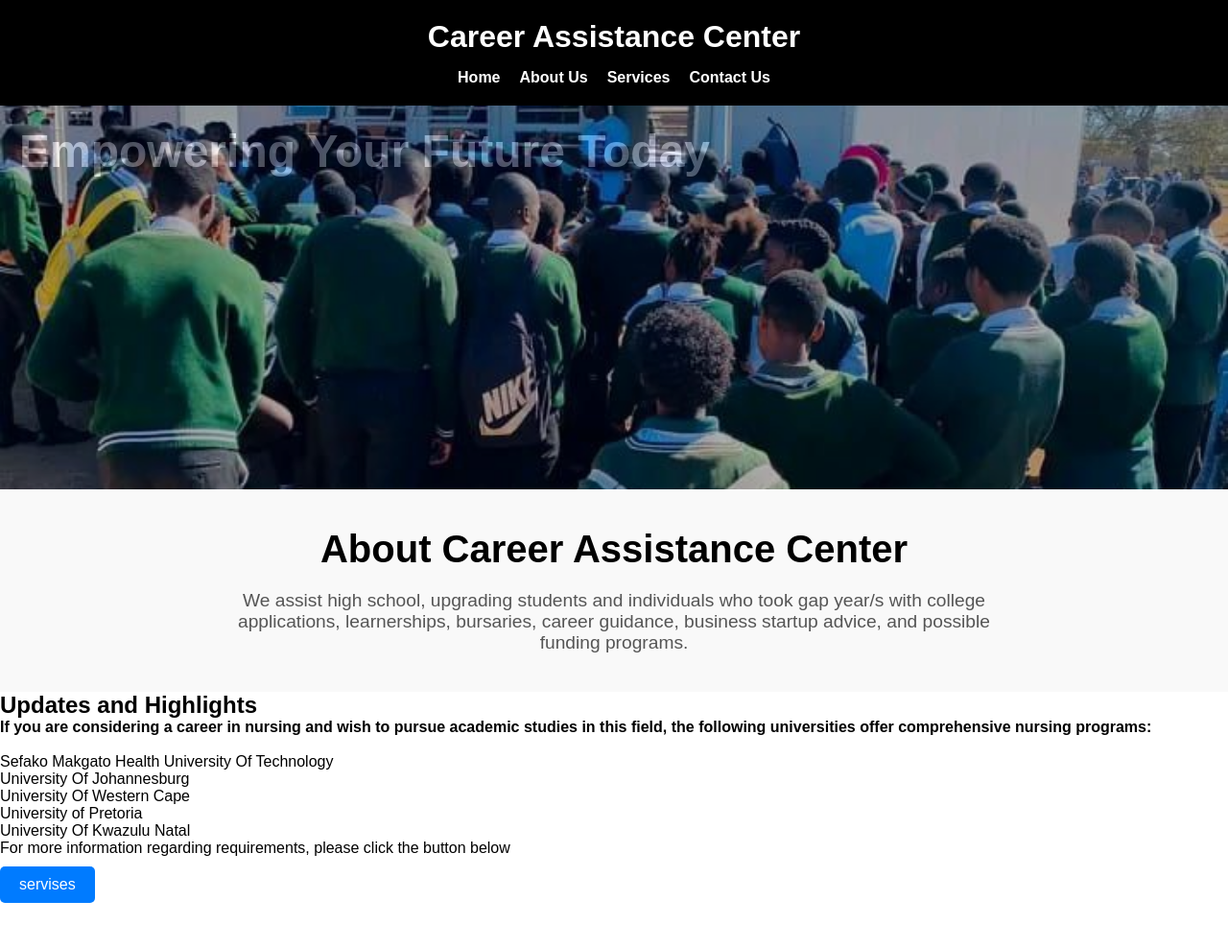
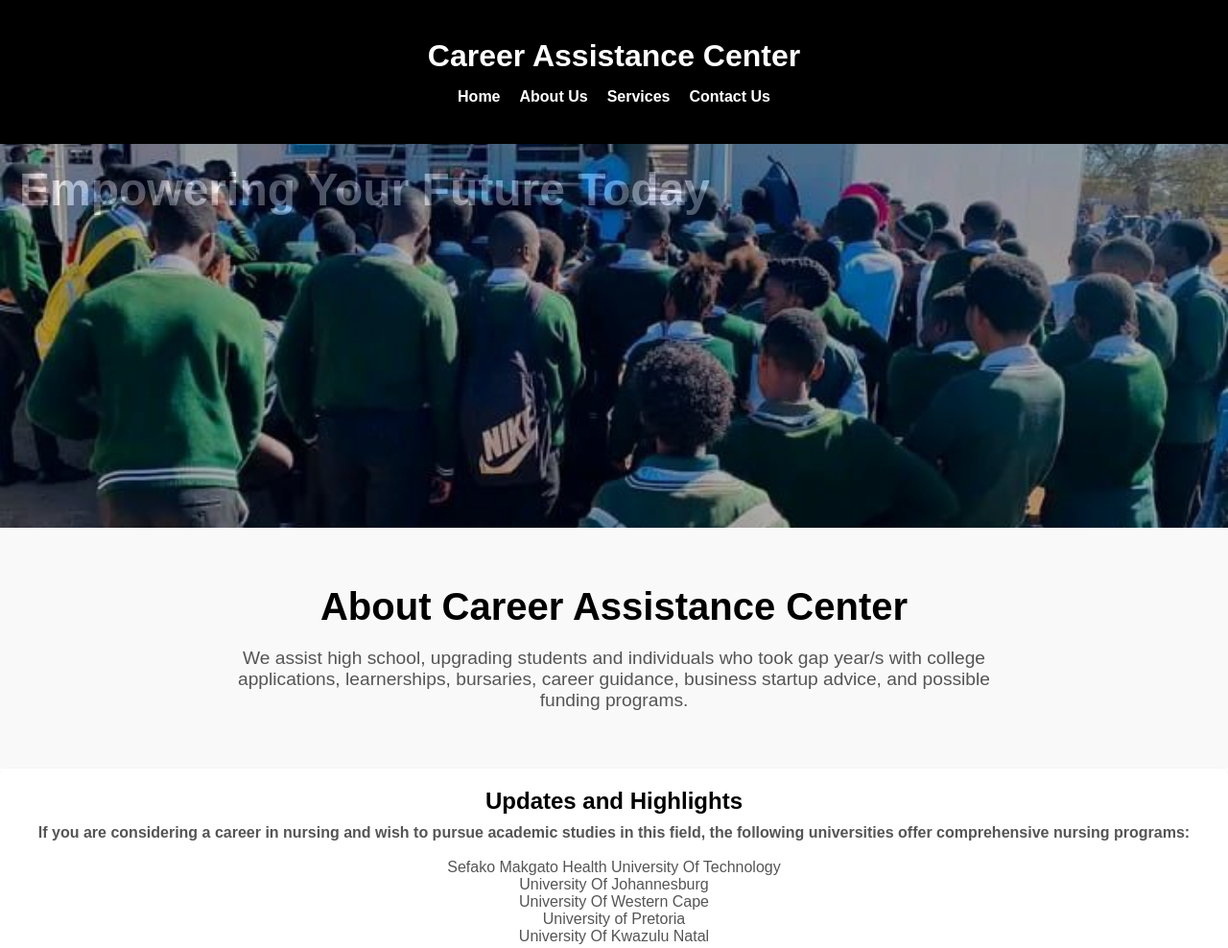
Before and after one commit to euginentando/careerassistancecenter-website, a plain HTML site: page index.html in a window 1280 px wide. Shown: the top 988 px of the page at 96% size. Drawn offline with Linux system fonts and the light colour scheme; a script that the page names is missing.

Commit message:
Update styles.css

```diff
--- a/styles.css
+++ b/styles.css
@@ -95,6 +95,37 @@ body {
   max-width: 800px;
   margin: 0 auto;
 }
+.container {
+  max-width: 1200px;
+  margin: 0 auto;
+  padding: 20px;
+}
+
+.institutions {
+  background-color: #f9f9f9;
+  padding: 60px 0;
+}
+
+.institution {
+  background-color: #fff;
+  margin-bottom: 30px;
+  padding: 20px;
+  border-radius: 8px;
+  box-shadow: 0 2px 4px rgba(0, 0, 0, 0.1);
+  text-align: center;
+}
+
+.institution h2 {
+  font-size: 1.5em;
+  margin-bottom: 10px;
+}
+
+.institution p {
+  font-size: 1em;
+  color: #555;
+  margin-bottom: 20px;
+}
+
 
 .key-services {
   background-color: #fff;
```
